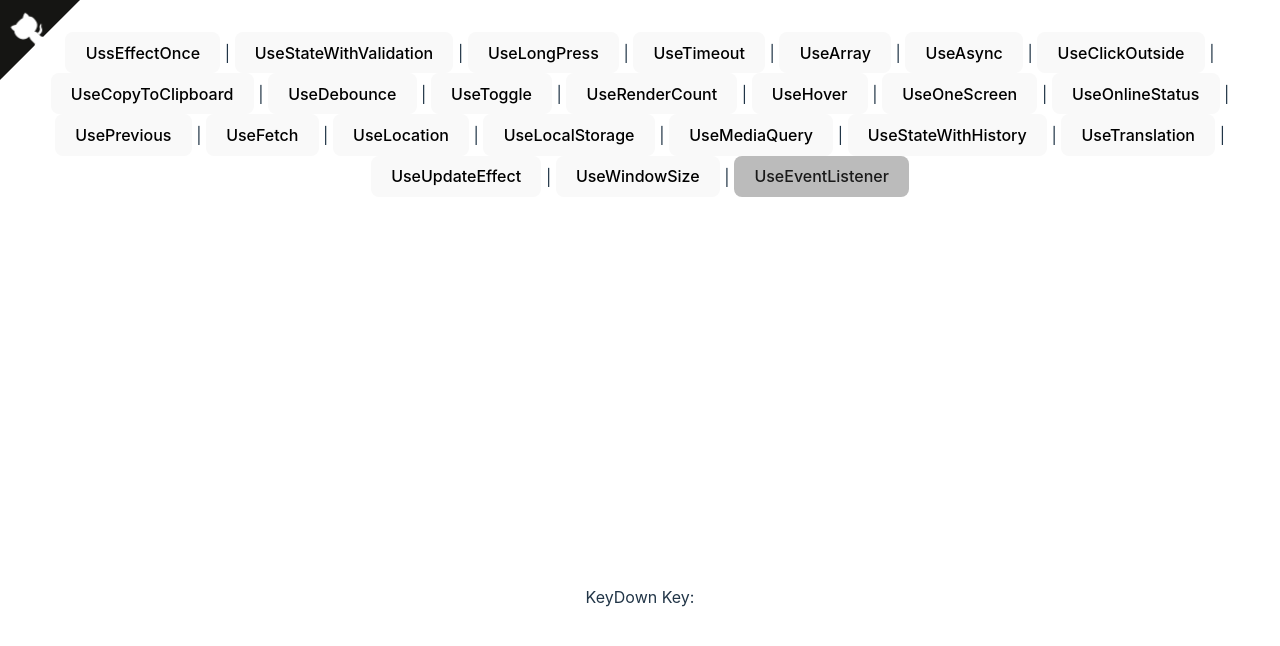
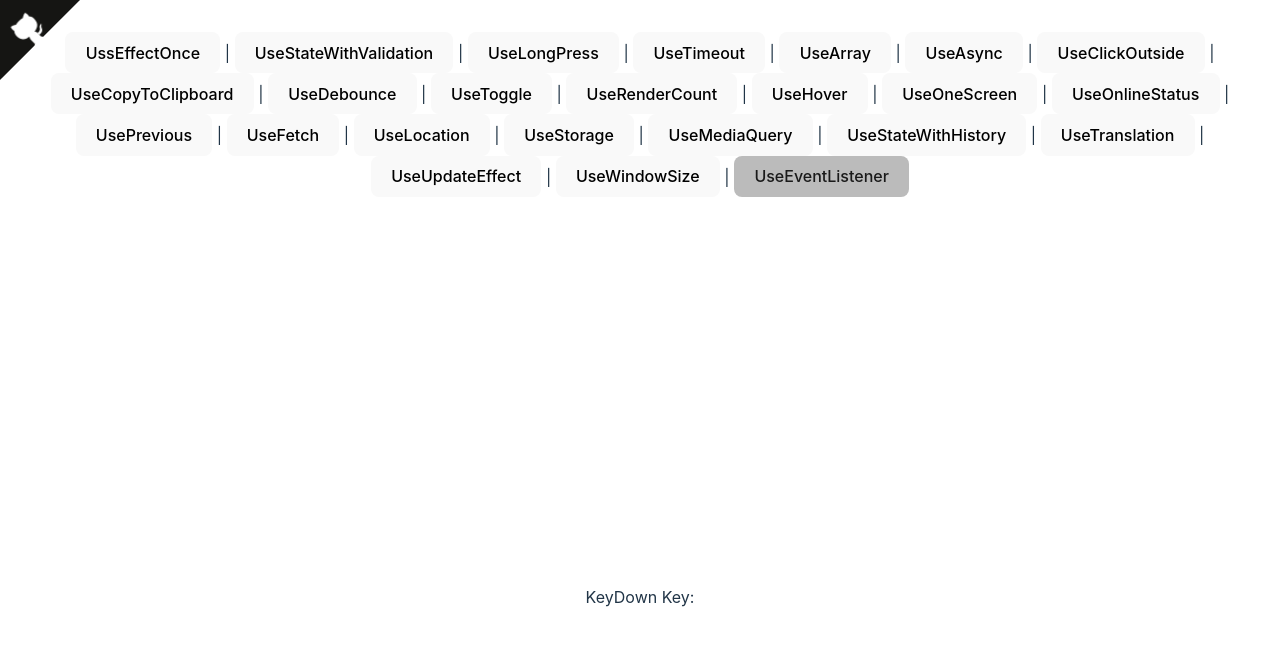
Before and after one commit to roll1226/react-custom-hooks, a React (Vite) app: page /use-event-listener in a window 1280 px wide. Shown: the top 646 px of the page. Built offline with nearby package versions, Linux system fonts and the light colour scheme.

Commit message:
change: link

```diff
--- a/src/routes/index.tsx
+++ b/src/routes/index.tsx
@@ -95,7 +95,7 @@ const useAppRoutes = () => {
       element: <UseLocation />,
     },
     {
-      path: "use-local-storage",
+      path: "use-storage",
       element: <UseStorage />,
     },
     {
--- a/src/routes/links.ts
+++ b/src/routes/links.ts
@@ -73,8 +73,8 @@ export const links: link[] = [
     name: "UseLocation",
   },
   {
-    to: "use-local-storage",
-    name: "UseLocalStorage",
+    to: "use-storage",
+    name: "UseStorage",
   },
   {
     to: "use-media-query",
```
